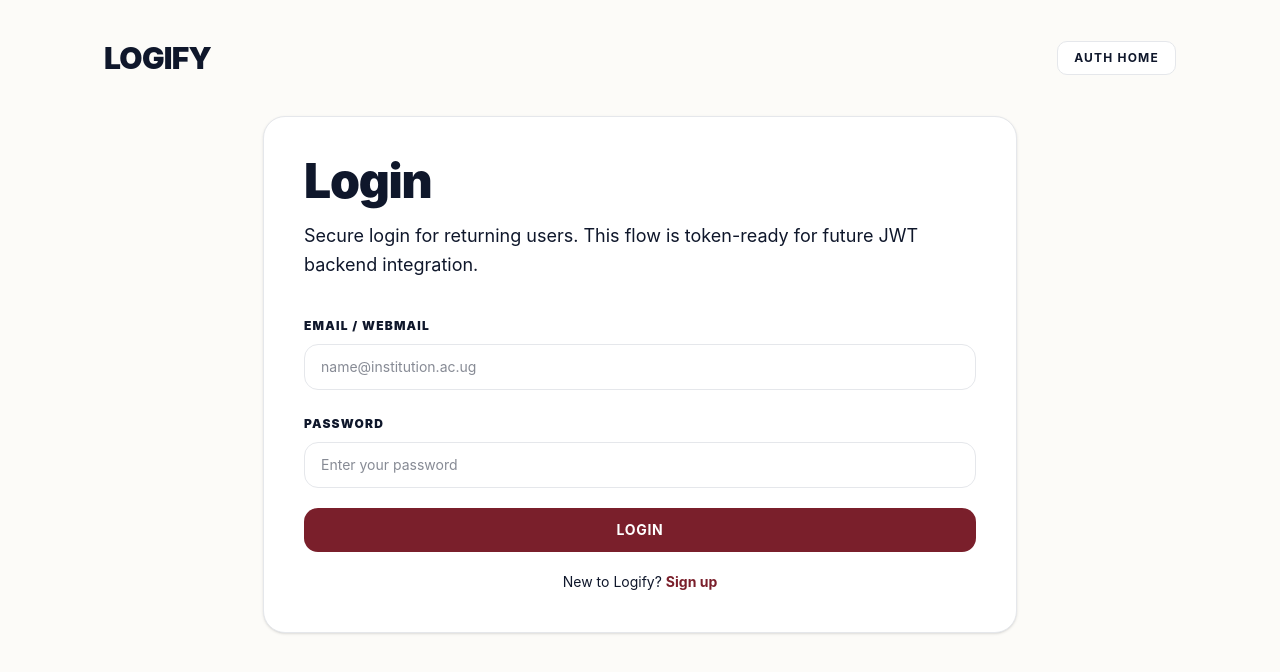
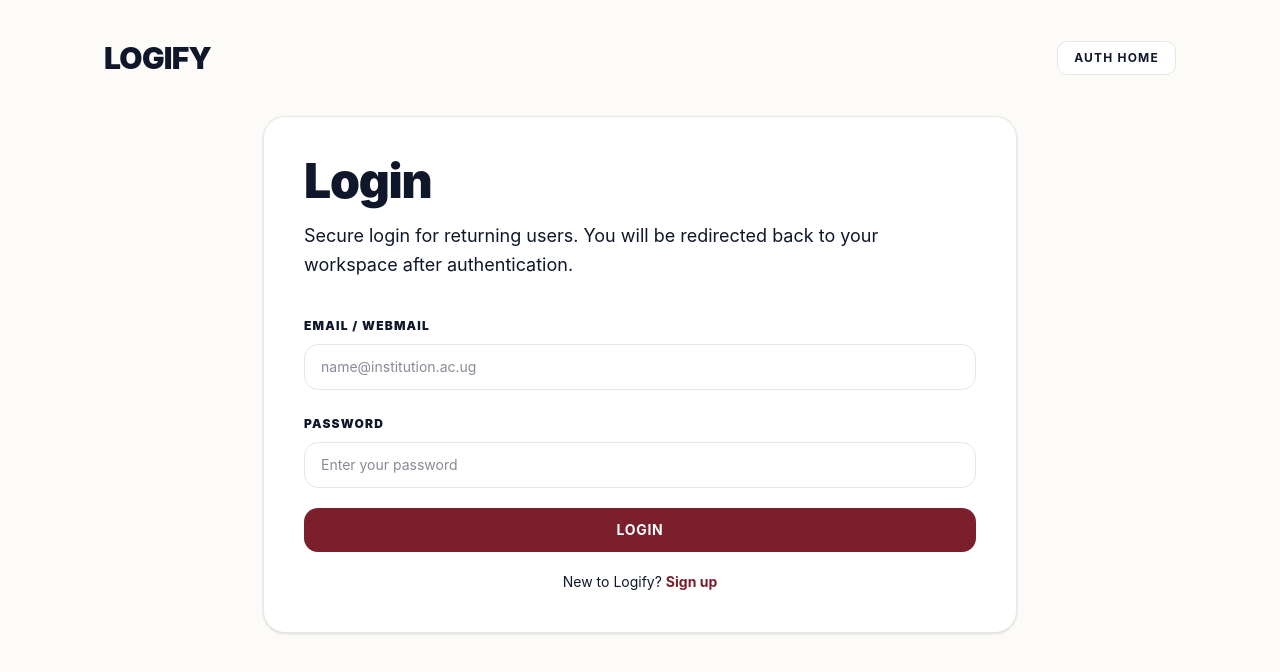
Before and after one commit to Joshkovu/Logify, a React (Vite) app in the folder logify-frontend/: page /login in a window 1280 px wide. Shown: the top 672 px of the page. Built offline with nearby package versions, Linux system fonts and the light colour scheme; no server answers.

Commit message:
frontend login: redirect users back to requested route after sign-in

```diff
--- a/logify-frontend/src/pages/LoginPage.jsx
+++ b/logify-frontend/src/pages/LoginPage.jsx
@@ -11,6 +11,7 @@
   const [isSubmitting, setIsSubmitting] = useState(false);
   const location = useLocation();
   const signupSuccess = location.state?.signupSuccess || "";
+  const requestedRoute = location.state?.from;
   const { login } = useContext(AuthContext);
 
   const onChange = (event) => {
@@ -30,7 +31,10 @@
     setIsSubmitting(true);
 
     try {
-      await login(formData.email.trim(), formData.password);
+      const redirectTo = requestedRoute
+        ? `${requestedRoute.pathname || ""}${requestedRoute.search || ""}${requestedRoute.hash || ""}`
+        : null;
+      await login(formData.email.trim(), formData.password, redirectTo);
     } catch (loginError) {
       setError(loginError.message || "Unable to log in.");
     } finally {
@@ -42,8 +46,8 @@
     <GuestOnlyRoute>
       <AuthLayout
         title="Login"
-        subtitle="Secure login for returning users. This flow is token-ready for future JWT backend integration."
-        footer="Demo accounts available: student@students.mak.ac.ug, internship.admin@mak.ac.ug, academic.supervisor@mak.ac.ug."
+        subtitle="Secure login for returning users. You will be redirected back to your workspace after authentication."
+        footer="Use the account credentials assigned to you by your institution or internship office."
       >
         <form onSubmit={onSubmit} className="space-y-5">
           {signupSuccess && (
```
